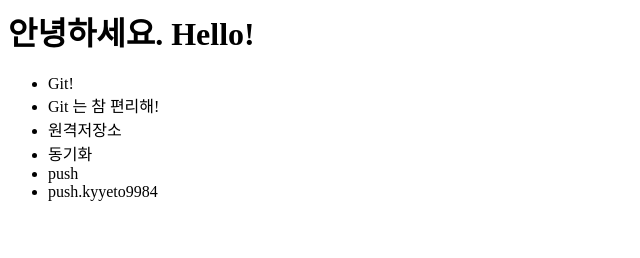
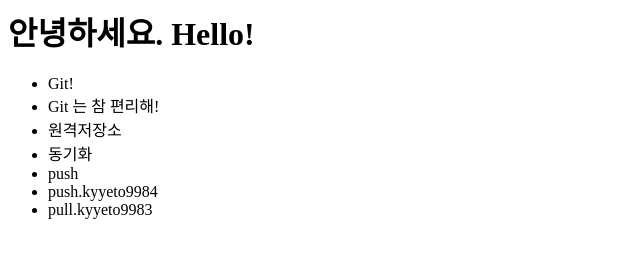
Before and after one commit to kyyeto9984/kism_git_kyyeto9984, a plain HTML site: page index.html in a window 1280 px wide. Shown: the whole page, without its empty margins (0-640 px from the left). Drawn offline with Linux system fonts and the light colour scheme.

Commit message:
pull kyyeto9983

```diff
--- a/index.html
+++ b/index.html
@@ -15,6 +15,7 @@ alert('Git!!');
 	<li>동기화</li>
 	<li>push</li>
 	<li>push.kyyeto9984</li>
+	<li>pull.kyyeto9983</li>
 </ul>
 </body>
 </html>
```
